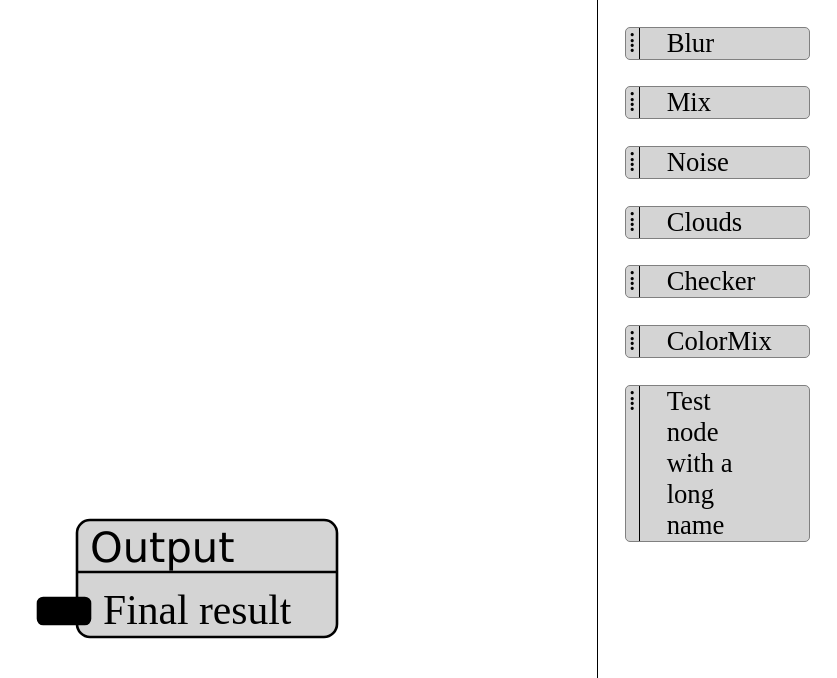
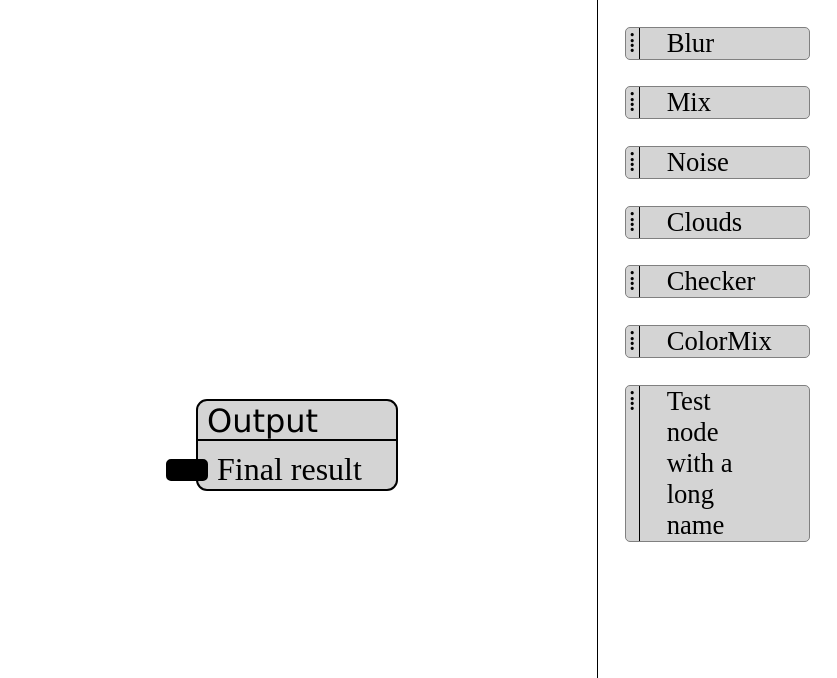
Before and after one commit to Jrende/node-renderer, a React app: page / in a window 1280 px wide. Shown: the top 678 px of the page, without its empty margins (443-1280 px from the left). Built offline with nearby package versions, Linux system fonts and the light colour scheme.

Commit message:
Made svg cover screen

```diff
--- a/src/components/App.jsx
+++ b/src/components/App.jsx
@@ -3,9 +3,19 @@ import SvgRenderer from '../containers/SvgRenderer'
 import ToolBox from '../containers/ToolBox'
 import './App.less';
 
-const App = () => [
-  <SvgRenderer key="a" />,
-  <ToolBox key="b" />
-]
+export default class App extends React.Component {
+  constructor(props) {
+    super(props)
+    this.state = {
+      listenToInput: false
+    }
+  }
 
-export default App
+  render() {
+    return [
+      <SvgRenderer key="a" />,
+      <div />,
+      <ToolBox key="b" />
+    ]
+  }
+}
--- a/src/components/ToolBox.less
+++ b/src/components/ToolBox.less
@@ -23,4 +23,7 @@
 
 .tool-box {
   border-left: 1px solid black;
+  position: relative;
+  z-index: 1;
+  background-color: white;
 }
--- a/src/components/svg/SvgRenderer.jsx
+++ b/src/components/svg/SvgRenderer.jsx
@@ -190,7 +190,7 @@ class SvgRenderer extends React.Component {
   render() {
     let { graph, connections } = this.props;
     let { grabTo, grabFrom } = this.state;
-    let circles = graph.map(node => (
+    let nodes = graph.map(node => (
       <SvgNode
         key={node.id}
         node={node}
@@ -238,9 +238,13 @@ class SvgRenderer extends React.Component {
     }
     let w = 200;
     let viewBox = `-${w} -${w} ${w*2} ${w*2}`;
+    let style = {
+      zIndex: this.state.grabMode == null ? 0 : 2
+    }
     //TODO: Set svg viewBox depending on svg size
     return (
       <svg
+        style={style}
         ref={this.setSvg}
         onDrop={this.handleDrop}
         onDragOver={this.preventEvent}
@@ -250,9 +254,9 @@ class SvgRenderer extends React.Component {
         onKeyDown={this.onKeyDown}
         viewBox={viewBox}
       >
-        {circles}
         {lines}
         {connectorLine}
+        {nodes}
       </svg>
     );
   }
--- a/src/components/svg/SvgRenderer.less
+++ b/src/components/svg/SvgRenderer.less
@@ -1,6 +1,7 @@
 svg {
   width: 100%;
   height: 100%;
+  position: absolute;
 }
 
 .connector-line {
```
